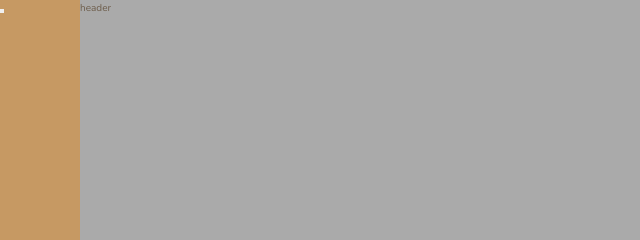
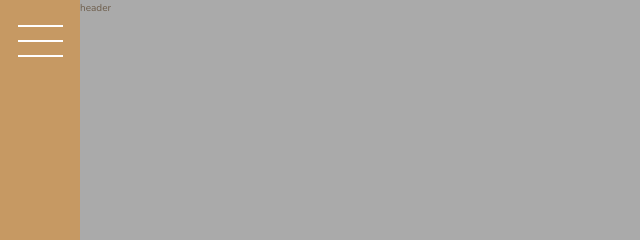
Before and after one commit to fakhrulalamyamin/nexter, a website: page index.html in a window 1280 px wide. Shown: the top 240 px of the page, 0-640 px from the left. Drawn offline with nearby package versions, Linux system fonts and the light colour scheme.

Commit message:
sidebar build

```diff
--- a/sass/_footer.scss
+++ b/sass/_footer.scss
@@ -33,7 +33,7 @@
         &:hover,
         &:active {
             background-color: rgba(#fff, .15);
-            transform: translateY(-.3rem);
+            transform: translateY(-3px);
         }
     }
 }
--- a/sass/_sidebar.scss
+++ b/sass/_sidebar.scss
@@ -1,4 +1,29 @@
 .sidebar {
     background-color: $color-primary;
     grid-row: 1 / -1;
+
+    display: flex;
+    justify-content: center;
 }
+
+.btn-nav {
+    border: none;
+    border-radius: none;
+
+    background-color: #fff;
+    height: 2px;
+    width: 4.5rem;
+    margin-top: 4rem;
+
+    &::before,
+    &::after {
+        content: "";
+        display: block;
+        background-color: #fff;
+        height: 2px;
+        width: 4.5rem;
+    }
+
+    &::before { transform: translateY(-1.5rem); }
+    &::after { transform: translateY(1.3rem); }
+}
```
Also changed, not shown: css/style.css.
